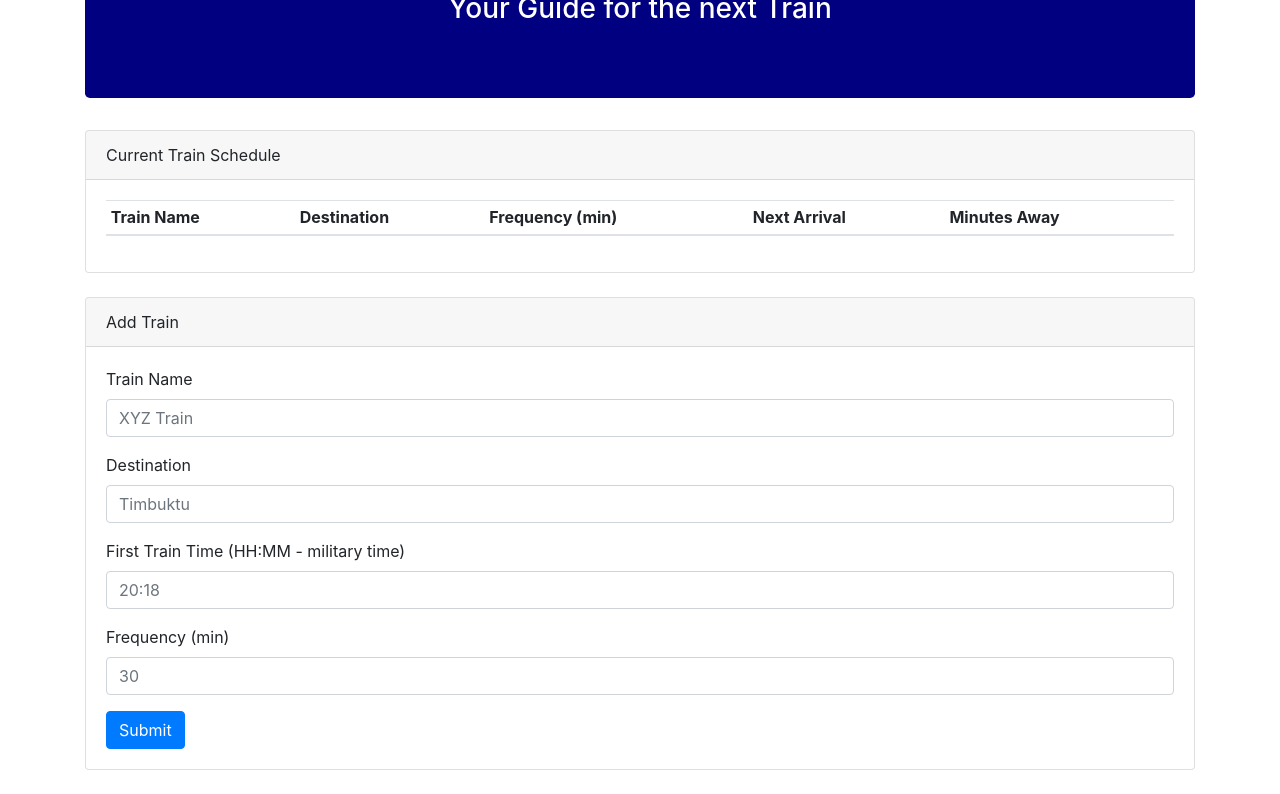
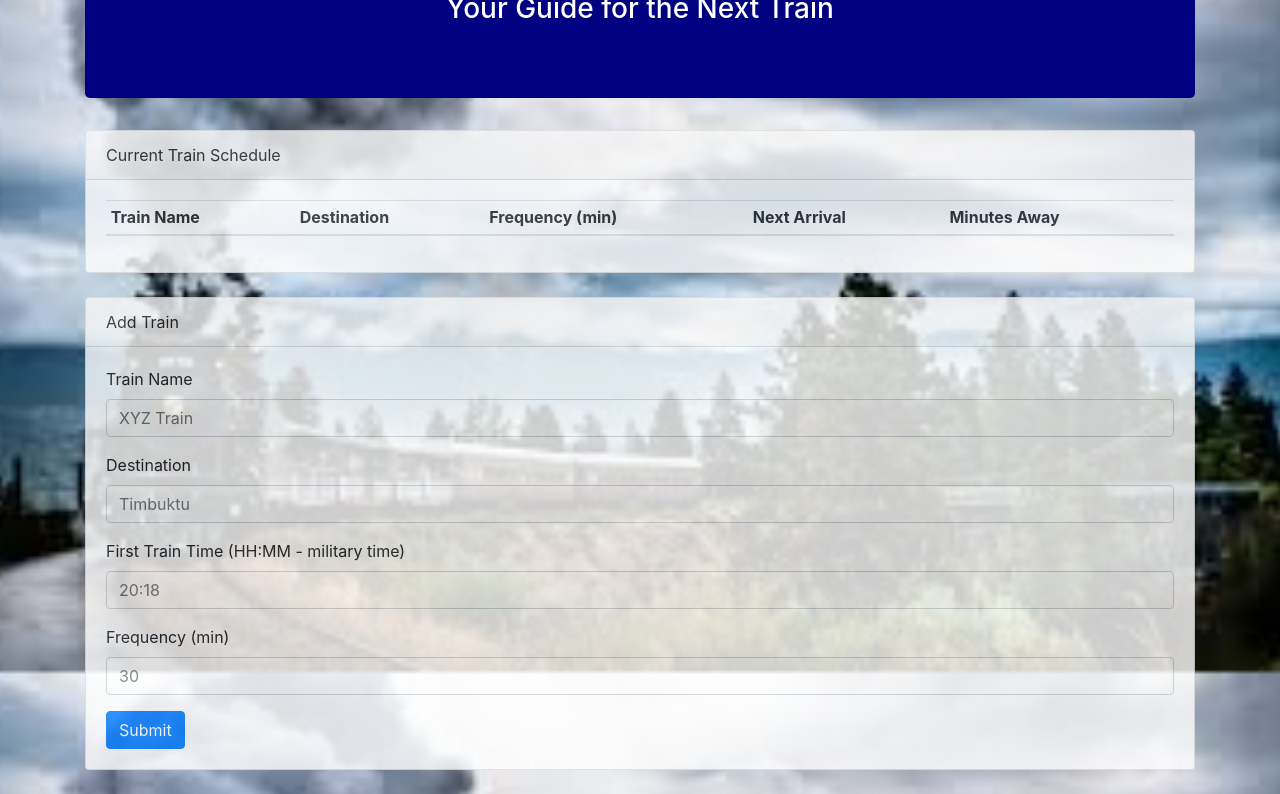
Before and after one commit to neverage84/TrainScheduler, a plain HTML site: page index.html in a window 1280 px wide. Shown: the part 128-922 px from the top of the page. Drawn offline with nearby package versions, Linux system fonts and the light colour scheme.

Commit message:
Added train background and reduced opacity of cards

```diff
--- a/index.html
+++ b/index.html
@@ -10,7 +10,7 @@
     <link rel="stylesheet" href="https://stackpath.bootstrapcdn.com/bootstrap/4.3.1/css/bootstrap.min.css" integrity="sha384-ggOyR0iXCbMQv3Xipma34MD+dH/1fQ784/j6cY/iJTQUOhcWr7x9JvoRxT2MZw1T" crossorigin="anonymous">
     <link rel="stylesheet" href="style.css" type="text/css">
 </head>
-  <body>
+  <body class="bg">
 
     <!-- Optional JavaScript -->
     <!-- jQuery first, then Popper.js, then Bootstrap JS -->
@@ -34,7 +34,7 @@
     <!-- Train Jumbotron-->
     <div class="jumbotron" style="background-color: navy; color: white">
         <h1 class="text-center">Train Scheduler</h1>
-        <h3 class="text-center">Your Guide for the next Train</h3>
+        <h3 class="text-center">Your Guide for the Next Train</h3>
     </div>
 
     <div class="row">
@@ -95,7 +95,9 @@
     </div>
 
 
+<!--JavaScript-->
 
+<script src="trainLogic.js"></script>
 
 
 
--- a/style.css
+++ b/style.css
@@ -0,0 +1,14 @@
+body, html {
+    height: 100%;
+   }
+
+   .bg {
+       background: url("Images/download.jpeg") no-repeat center center fixed;
+
+       background-size: cover;
+       height: 100%;
+   }
+
+   .card {
+    opacity: .8;
+   }
```
